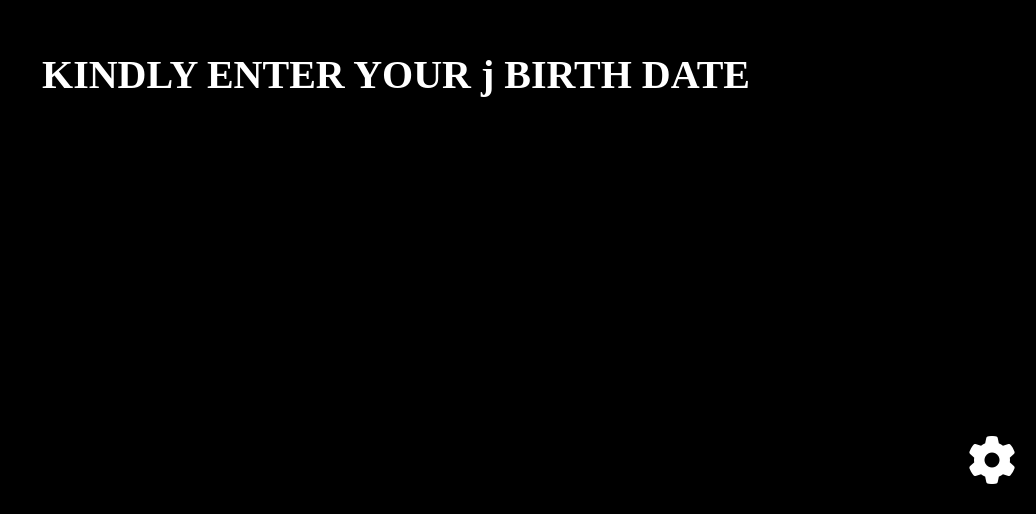
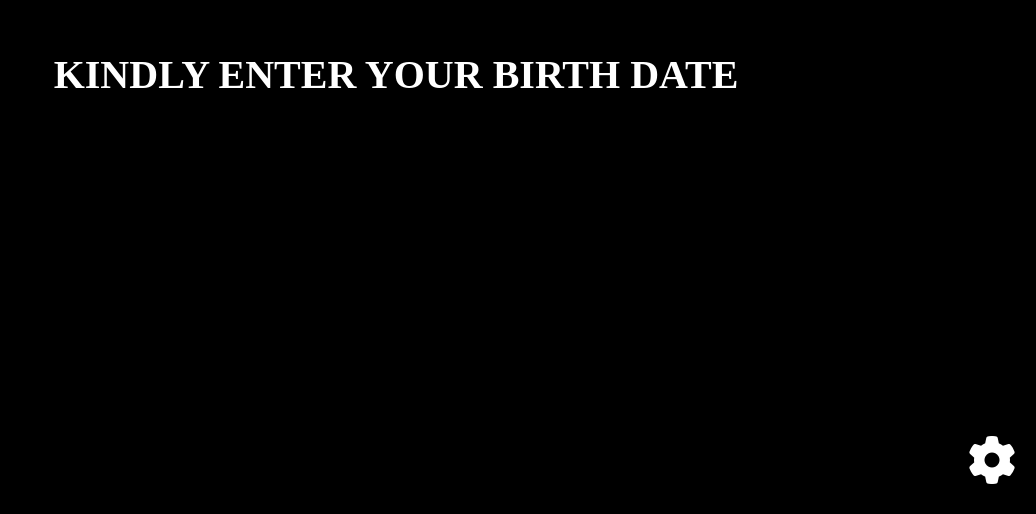
Before and after one commit to satyamsoni853/LIFE-TIMER, a plain HTML site: page index.html in a window 1280 px wide. Shown: the part 286-800 px from the top of the page, without its empty margins (244-1280 px from the left). Drawn offline with Linux system fonts and the light colour scheme.

Commit message:
Update index.html

```diff
--- a/index.html
+++ b/index.html
@@ -12,7 +12,7 @@
   </head>
   <body>
     <div id="intial-DOB" class="conatiner">
-        <h1>KINDLY ENTER YOUR  j BIRTH DATE</h1>
+        <h1>KINDLY ENTER YOUR   BIRTH DATE</h1>
     </div>
     <div class="conatiner hide " id="dob-preview">
       <div id="after-DOB" class="centre">
```
